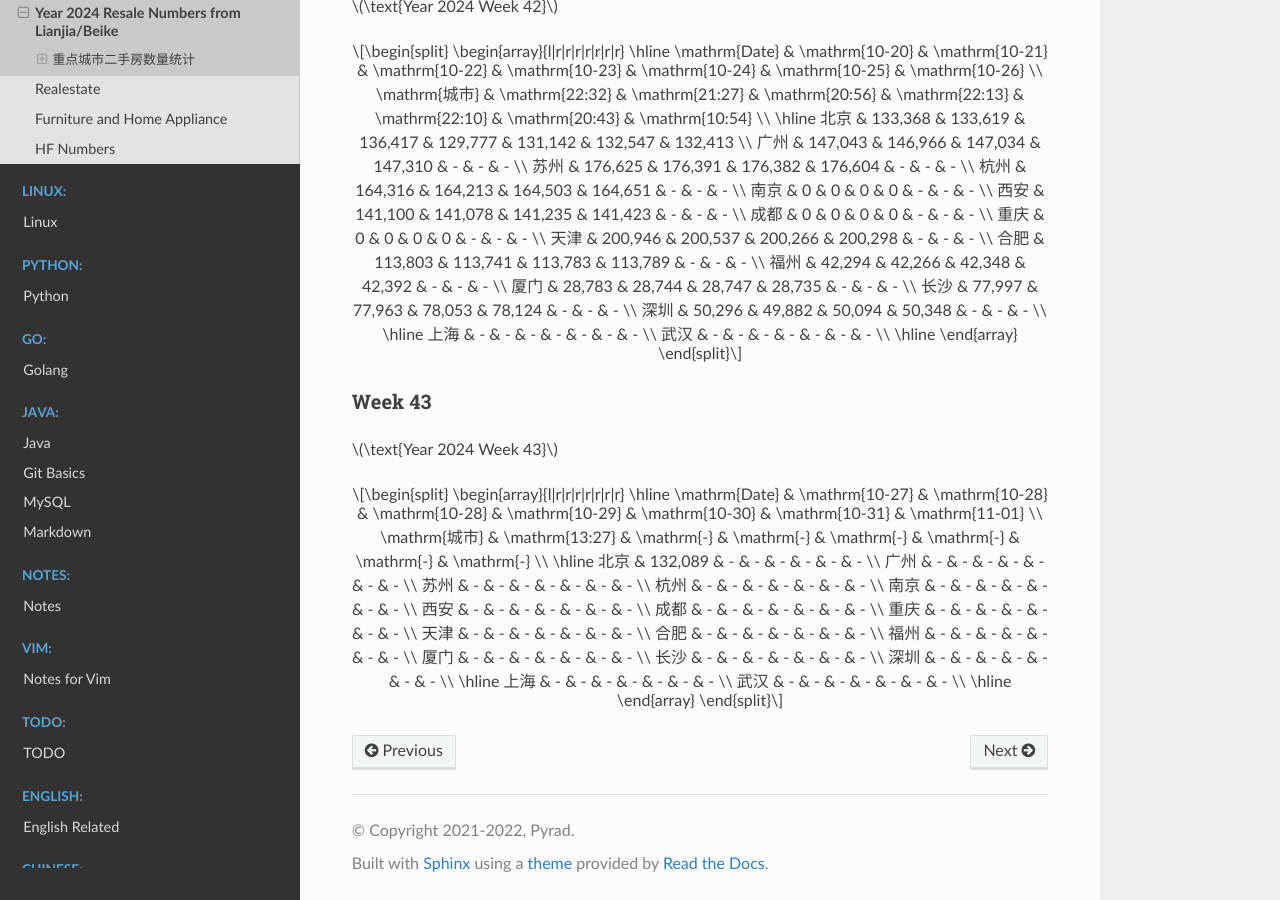
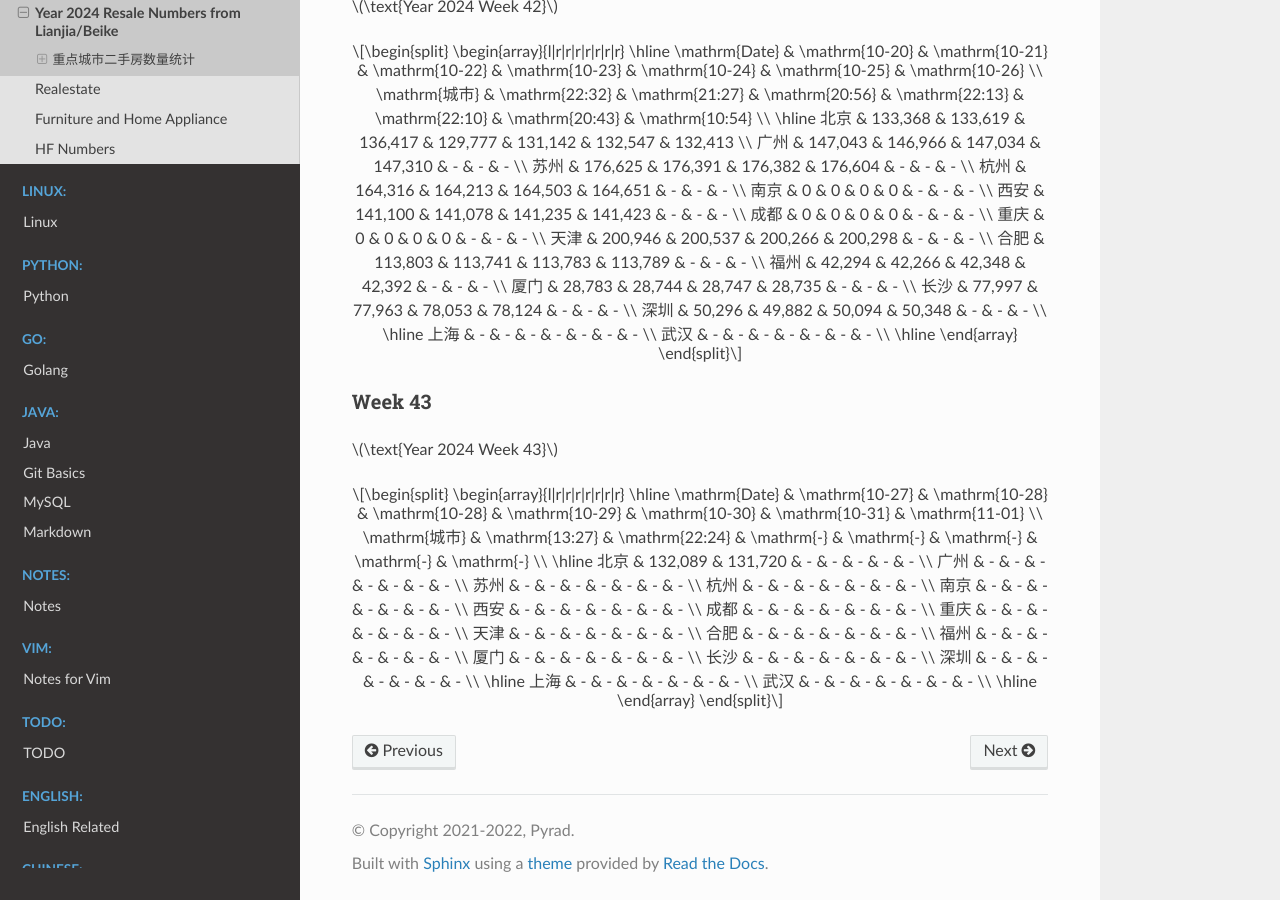
Before and after one commit to Pyrad/pyradnotes, a Sphinx documentation site: the page built from source/RealEstate/resalenumbers2024.md, in a window 1280 px wide and 900 px high, scrolled down 20689 px. Built offline with Sphinx 7.4.7 and the Read the Docs theme 3.1.0, drawn with Linux system fonts in a browser that asks for light colours; pages that are not in the unit, such as notebooks, are missing from menus; a script that is not in the unit is left out.

Commit message:
Realestate Resale numbers for Beijing 2024-10-28 22:26

```diff
--- a/source/RealEstate/resalenumbers2024.md
+++ b/source/RealEstate/resalenumbers2024.md
@@ -1387,9 +1387,9 @@
 \begin{array}{l|r|r|r|r|r|r|r}
 \hline
 \mathrm{Date} & \mathrm{10-27} & \mathrm{10-28} & \mathrm{10-28} & \mathrm{10-29} & \mathrm{10-30} & \mathrm{10-31} & \mathrm{11-01} \\
-\mathrm{城市} & \mathrm{13:27} & \mathrm{-} & \mathrm{-} & \mathrm{-} & \mathrm{-} & \mathrm{-} & \mathrm{-} \\
+\mathrm{城市} & \mathrm{13:27} & \mathrm{22:24} & \mathrm{-} & \mathrm{-} & \mathrm{-} & \mathrm{-} & \mathrm{-} \\
 \hline
-北京 & 132,089 & - & - & - & - & - & - \\
+北京 & 132,089 & 131,720 & - & - & - & - & - \\
 广州 & - & - & - & - & - & - & - \\
 苏州 & - & - & - & - & - & - & - \\
 杭州 & - & - & - & - & - & - & - \\
```
